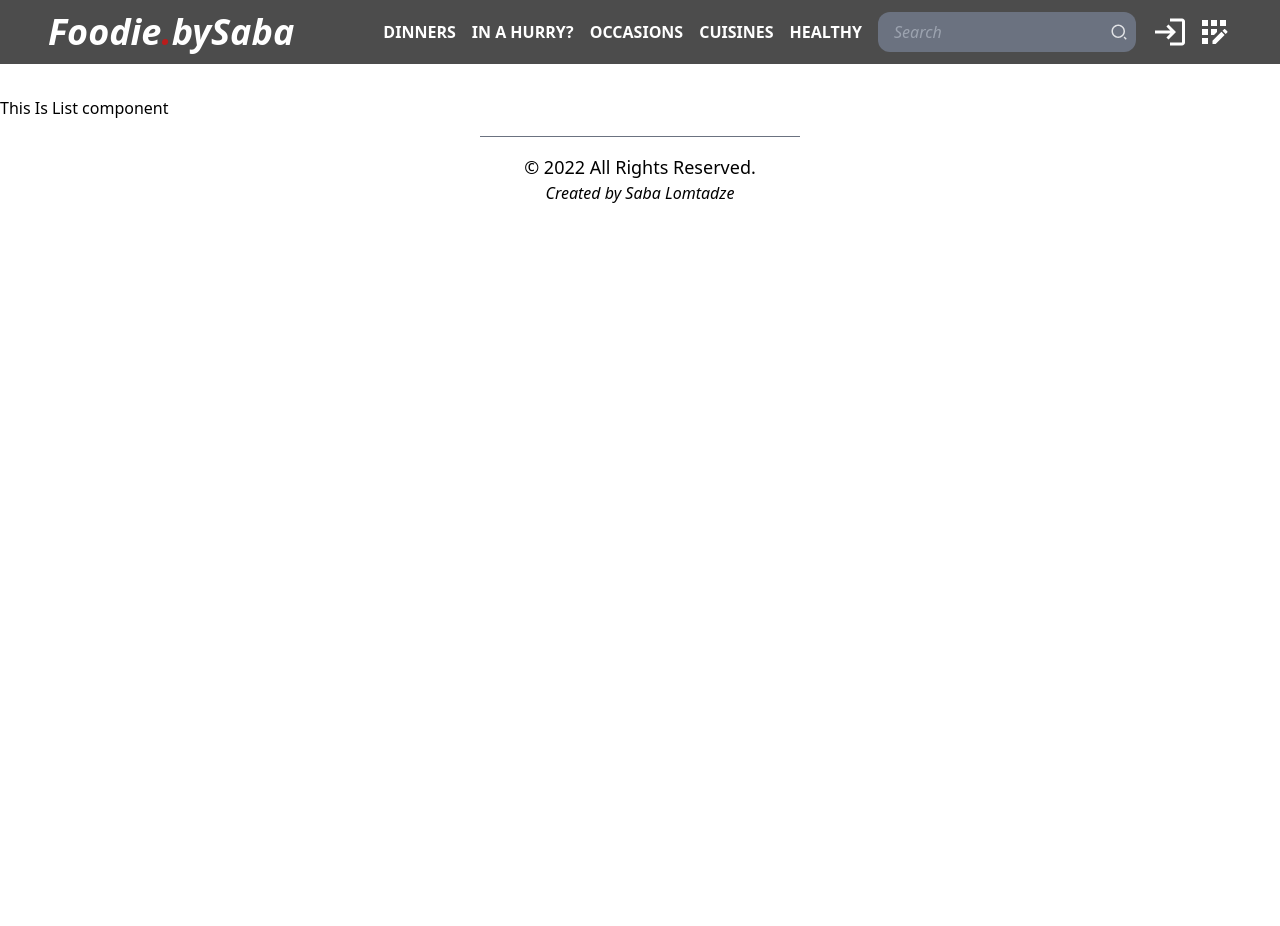
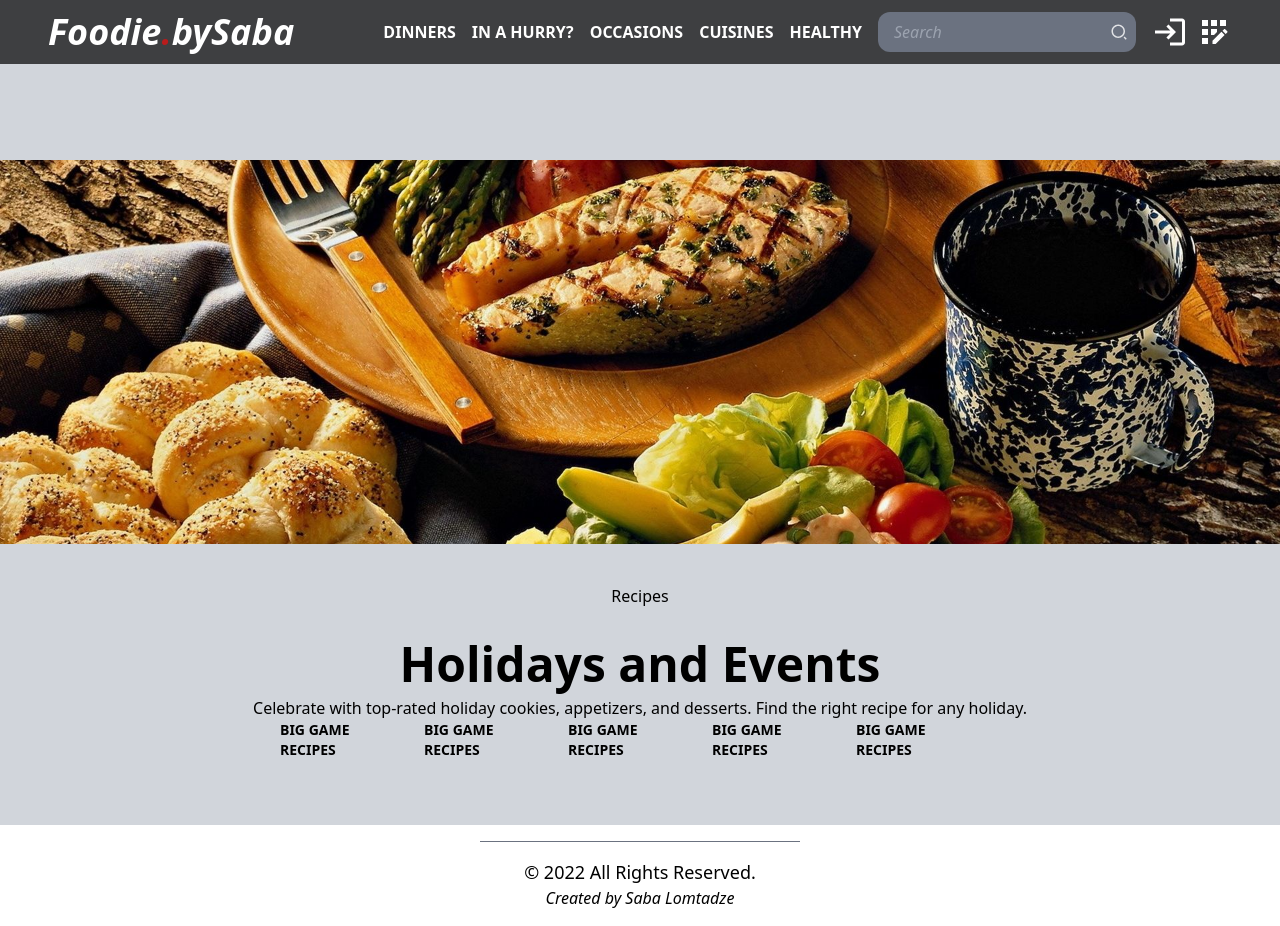
Before and after one commit to slomtadze/reciepe_react_app, a React (Create React App) app: page /list/1 in a window 1280 px wide. Before the commit the page ends 800 px from the top, so only its background shows below. Built offline with nearby package versions, Linux system fonts and the light colour scheme.

Commit message:
Update List.jsx

```diff
--- a/src/pages/List.jsx
+++ b/src/pages/List.jsx
@@ -1,8 +1,39 @@
+import PageWrapper from "../Layout/PageWrapper";
+
 const List = () => {
   return (
-    <div>
-      <h1 className="mt-24">This Is List component</h1>
-    </div>
+    <PageWrapper>
+      <div className="py-8 mb-2">
+        <div className="h-96 bg-herro-img bg-cover bg-center" />
+      </div>
+      <div className="w-3/4 mx-auto">
+        <h2 className="text-center mb-8">Recipes</h2>
+        <h2 className="text-center text-5xl font-bold mb-2">
+          Holidays and Events
+        </h2>
+        <p className="text-center ">
+          Celebrate with top-rated holiday cookies, appetizers, and desserts.
+          Find the right recipe for any holiday.
+        </p>
+        <div className="w-3/4 mx-auto flex justify-center text-sm">
+          <h3 className="mr-4 font-bold border-b-[1px] border-transparent  hover:border-red-700 duration-150 cursor-pointer">
+            BIG GAME RECIPES
+          </h3>
+          <h3 className="mr-4 font-bold border-b-[1px] border-transparent hover:border-red-700 duration-150 cursor-pointer">
+            BIG GAME RECIPES
+          </h3>
+          <h3 className="mr-4 font-bold border-b-[1px] border-transparent hover:border-red-700 duration-150 cursor-pointer">
+            BIG GAME RECIPES
+          </h3>
+          <h3 className="mr-4 font-bold border-b-[1px] border-transparent hover:border-red-700 duration-150 cursor-pointer">
+            BIG GAME RECIPES
+          </h3>
+          <h3 className="mr-4 font-bold border-b-[1px] border-transparent hover:border-red-700 duration-150 cursor-pointer">
+            BIG GAME RECIPES
+          </h3>
+        </div>
+      </div>
+    </PageWrapper>
   );
 };
 
```
